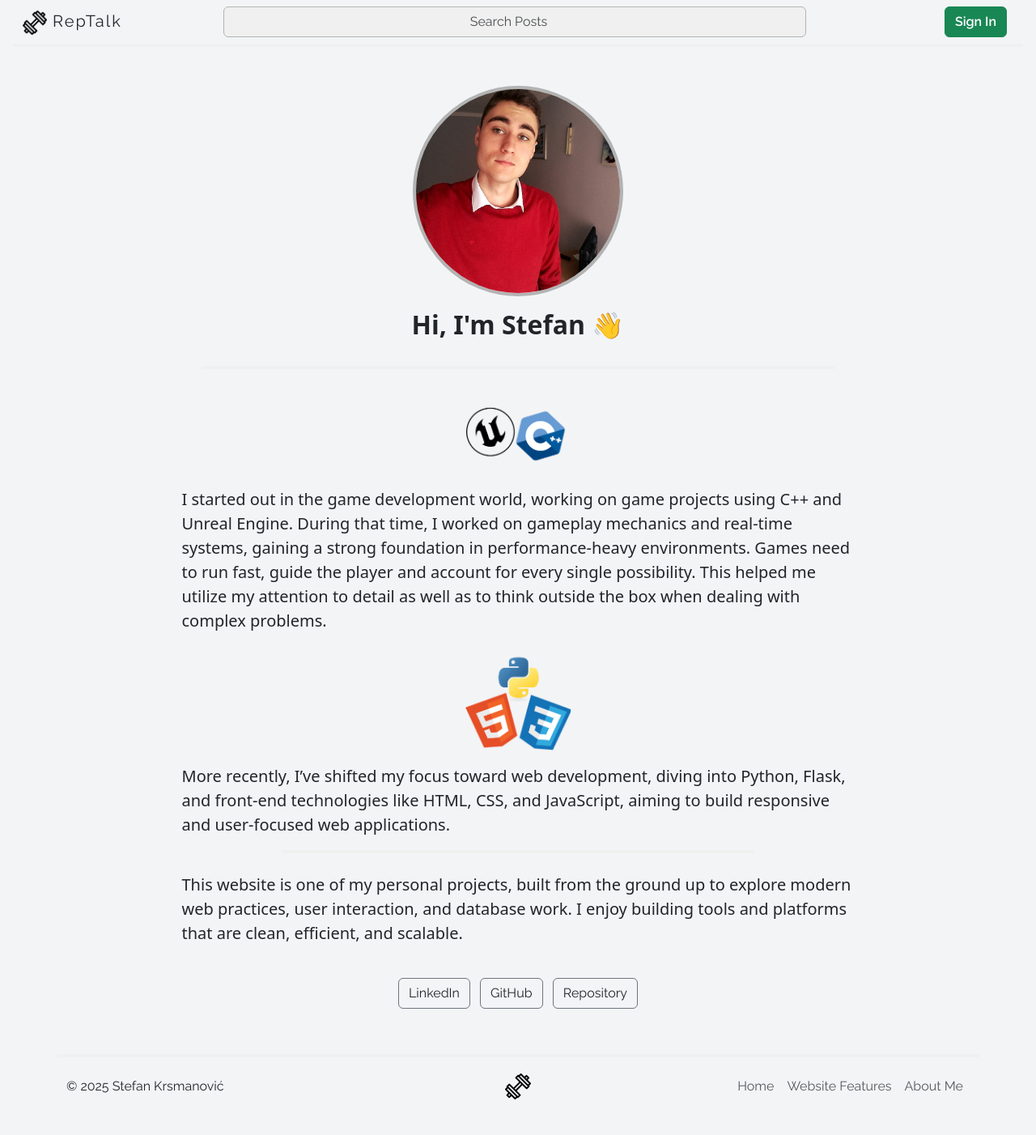
After one commit to Krsmanovic-S/forum-website, a Flask app: page /about-me in a window 1280 px wide. The commit adds this page. Shown: the whole page at 81% size. Run offline with Flask 3, Linux system fonts and the light colour scheme; parts of the project's set-up code (start-up, migrations or seed data) failed here and were passed over; some libraries are stand-ins or nearby versions.

Commit message:
About-Me Page

```diff
--- a/main.py
+++ b/main.py
@@ -8,8 +8,8 @@ from werkzeug.utils import secure_filename
 from database_classes import *
 from forms import *
 from datetime import datetime
-from sqlalchemy import func, asc, desc
-from post_search import es, index_post, search_posts
+from sqlalchemy import func, desc
+from post_search import index_post, search_posts
 
 
 # App Initialization and other modules
@@ -412,5 +412,10 @@ def website_features():
     return render_template('website-features.html')
 
 
+@app.route('/about-me')
+def about_me():
+    return render_template('about-me.html')
+
+
 if __name__ == '__main__':
     app.run(debug=True, host="0.0.0.0", port=5000)
--- a/static/css/styles.css
+++ b/static/css/styles.css
@@ -186,6 +186,10 @@ header, footer, .section-header, .btn {
 .profile-border {
     border-top: 0.25em solid var(--tertiary-color);
     width: 70%;
+}
+/* About-Me Image */
+.developer-image {
+    border: 0.25em solid var(--border-color) !important;
 }
 
 /* Categories */
@@ -394,3 +398,9 @@ header, footer, .section-header, .btn {
 .technology-feature {
   animation: popInDown 0.5s ease;
 }
+.about-me-pop {
+    animation: popInDown 1.5s ease;
+}
+.about-me-logo {
+    animation: popInDown 1s ease;
+}
--- /dev/null
+++ b/templates/about-me.html
@@ -0,0 +1,60 @@
+{% extends "base.html" %}
+{% block title %}Website Features{% endblock %}
+{% block header %} {% include "header.html" %} {% endblock %}
+{% block content %}
+<div class="container my-5">
+  <!-- Profile Image and Greeting -->
+  <div class="row justify-content-center text-center mb-4">
+    <div class="col-12 d-flex flex-column align-items-center">
+      <img src="{{ url_for('static', filename='assets/img/developer-image.png') }}"
+           alt="Developer Picture" class="developer-image rounded-circle about-me-pop mb-3" width="260px" height="260px">
+      <h2 class="about-me-pop fw-semibold">Hi, I'm Stefan 👋</h2>
+    </div>
+  </div>
+
+  <div class="d-flex justify-content-center mb-3">
+    <div class="profile-border"></div>
+  </div>
+  <!-- Summary -->
+  <div class="row justify-content-center">
+    <div class="col-12 col-md-9 text-center">
+      <img src="{{ url_for('static', filename='assets/img/unreal_cpp.png') }}"
+           alt="Game Development Tools" class="about-me-logo" width="130px" height="130px">
+      <p class="lead text-start about-me-pop">
+        I started out in the game development world, working on game projects using C++ and Unreal Engine. During that time,
+        I worked on gameplay mechanics and real-time systems, gaining a strong foundation in performance-heavy environments.
+        Games need to run fast, guide the player and account for every single possibility. This helped me utilize my attention
+        to detail as well as to think outside the box when dealing with complex problems.
+      </p>
+      <img src="{{ url_for('static', filename='assets/img/frontend.png') }}"
+           alt="Frontend Tools Picture" class="about-me-logo mb-3" width="130px" height="130px">
+      <p class="lead text-start about-me-pop">
+        More recently, I’ve shifted my focus toward web development, diving into Python, Flask, and front-end technologies
+        like HTML, CSS, and JavaScript, aiming to build responsive and user-focused web applications.
+      </p>
+
+      <div class="d-flex justify-content-center mb-4">
+        <div class="profile-border"></div>
+      </div>
+
+      <p class="lead text-start about-me-pop">
+        This website is one of my personal projects, built from the ground up to explore modern web practices, user interaction, and database work.
+        I enjoy building tools and platforms that are clean, efficient, and scalable.
+      </p>
+    </div>
+  </div>
+
+  <!-- Links -->
+  <div class="row justify-content-center mt-4">
+    <div class="col-12 col-md-9 text-center about-me-pop">
+      <a href="https://www.linkedin.com/in/stefan-krsmanovic-7698a4235/" target="_blank" class="btn btn-outline-secondary me-2 mb-2">LinkedIn</a>
+      <a href="https://github.com/Krsmanovic-S" target="_blank" class="btn btn-outline-secondary me-2 mb-2">GitHub</a>
+      <a href="https://github.com/Krsmanovic-S/forum-website" target="_blank" class="btn btn-outline-secondary mb-2">Repository</a>
+    </div>
+  </div>
+
+</div>
+{% endblock %}
+{% block footer %}
+{% include "footer.html" %}
+{% endblock %}
--- a/templates/footer.html
+++ b/templates/footer.html
@@ -28,7 +28,7 @@
           <a href="{{ url_for('website_features') }}" class="nav-link px-2 text-body-secondary custom-link">Website Features</a>
         </li>
         <li class="nav-item">
-          <a href="{{ url_for('home') }}" class="nav-link px-2 text-body-secondary custom-link">About Me</a>
+          <a href="{{ url_for('about_me') }}" class="nav-link px-2 text-body-secondary custom-link">About Me</a>
         </li>
       </ul>
     </div>
--- a/templates/website-features.html
+++ b/templates/website-features.html
@@ -117,7 +117,7 @@
   </div>
 
   <div class="feature-card text-center mt-3">
-    <p style="display: inline;">For more information about all the features of the website, please visit the </p>
+    <p style="display: inline;">For more information about the website and full feature breakdown, please visit the </p>
     <a class="custom-link" href="https://github.com/Krsmanovic-S/forum-website" style="display: inline;">GitHub</a>
     <p style="display: inline;"> page.</p>
   </div>
```
Also changed, not shown: static/assets/img/developer-image.png (added), static/assets/img/frontend.png (added), static/assets/img/unreal_cpp.png (added), static/assets/logos/cpp_logo.png (added), static/assets/logos/unreal-engine_logo.png (added), static/assets/profile_images/FitGirl22.png (added), static/assets/profile_images/ItsAlwaysYou.png (added).
